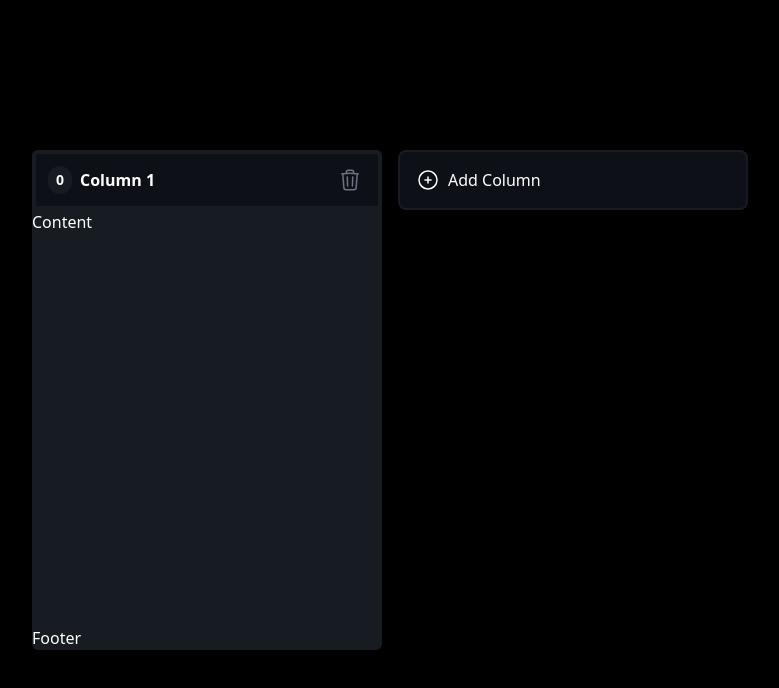
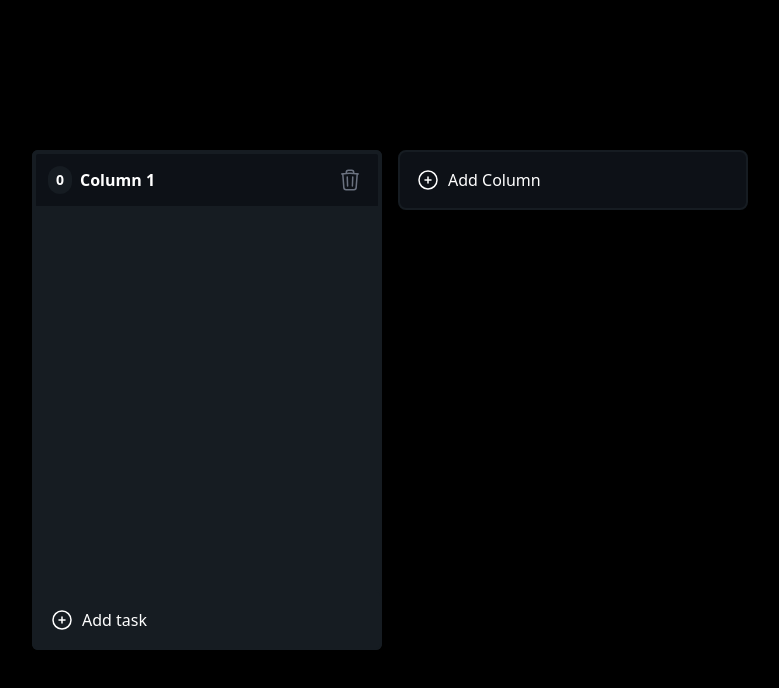
Before and after one commit to matsuboy/t03-dnd-kaban-board, a React (Vite) app: page / in a window 1280 px wide. Both pictures are taken after a click on the button "Add Column". Shown: the top 688 px of the page, without its empty margins (250-1029 px from the left). Built offline with nearby package versions, Linux system fonts and the light colour scheme.

Commit message:
add tasks_50_56

```diff
--- a/src/components/ColumnContainer.tsx
+++ b/src/components/ColumnContainer.tsx
@@ -1,19 +1,28 @@
 import { useSortable } from '@dnd-kit/sortable'
 import { CSS } from '@dnd-kit/utilities'
 import TrashIcon from '../icons/TrashIcon'
-import { Column, Id } from '../types'
+import { Column, Id, Task } from '../types'
 import { useState } from 'react'
+import PlusIcon from '../icons/PlusIcon'
+import TaskCard from './TaskCard'
 
 interface ColumnContainerProps {
   column: Column
   deleteColumn: (id: Id) => void
   updateColumn: (id: Id, title: string) => void
+  createTask: (columnId: Id) => void
+  tasks: Task[]
+
+  deleteTask: (id: Id) => void
 }
 
 export function ColumnContainer({
   column,
   deleteColumn,
   updateColumn,
+  createTask,
+  tasks,
+  deleteTask,
 }: ColumnContainerProps) {
   const [editMode, setEditMode] = useState(false)
 
@@ -144,9 +153,42 @@ export function ColumnContainer({
         </button>
       </div>
       {/**Column task container */}
-      <div className="flex flex-grow">Content</div>
+      <div
+        className="
+                   flex
+                   flex-grow
+                   flex-col
+                   gap-4
+                   p-2
+                   overflow-x-hidden
+                   overflow-y-auto
+                  "
+      >
+        {tasks.map((task) => (
+          <TaskCard key={task.id} task={task} deleteTask={deleteTask} />
+        ))}
+      </div>
       {/**Column footer */}
-      <div>Footer</div>
+      <button
+        className="flex
+                   gap-2
+                   items-center
+                   border-columnBackgroundColor
+                    border-2
+                    rounded-md
+                    p-4
+                   border-x-columnBackgroundColor
+                   hover:bg-mainBackgroundColor
+                   hover:text-rose-500
+                   active:bg-black
+                  "
+        onClick={() => {
+          createTask(column.id)
+        }}
+      >
+        <PlusIcon />
+        Add task
+      </button>
     </div>
   )
 }
--- a/src/components/KanbanBoard.tsx
+++ b/src/components/KanbanBoard.tsx
@@ -1,6 +1,6 @@
 import { useMemo, useState } from 'react'
 import PlusIcon from '../icons/PlusIcon'
-import { Column, Id } from '../types'
+import { Column, Id, Task } from '../types'
 import { ColumnContainer } from './ColumnContainer'
 import {
   DndContext,
@@ -18,6 +18,8 @@ export function KanbanBoard() {
   const [columns, setColumns] = useState<Column[]>([])
   const columnsId = useMemo(() => columns.map((col) => col.id), [columns])
   const [activeColumn, setActiveColumn] = useState<Column | null>()
+
+  const [tasks, setTasks] = useState<Task[]>([])
 
   const sensors = useSensors(
     useSensor(PointerSensor, {
@@ -54,6 +56,9 @@ export function KanbanBoard() {
                   column={column}
                   deleteColumn={deleteColumn}
                   updateColumn={updateColumn}
+                  createTask={createTask}
+                  tasks={tasks.filter((task) => task.columnId === column.id)}
+                  deleteTask={deleteTask}
                 />
               ))}
             </SortableContext>
@@ -90,6 +95,11 @@ export function KanbanBoard() {
                 column={activeColumn}
                 deleteColumn={deleteColumn}
                 updateColumn={updateColumn}
+                createTask={createTask}
+                deleteTask={deleteTask}
+                tasks={tasks.filter(
+                  (task) => task.columnId === activeColumn.id
+                )}
               />
             )}
           </DragOverlay>,
@@ -149,6 +159,23 @@ export function KanbanBoard() {
 
     setColumns(newColumns)
   }
+
+  function createTask(columnId: Id) {
+    const newTask: Task = {
+      id: generateId(),
+      columnId,
+      content: `Task ${tasks.length + 1}`,
+    }
+
+    setTasks([...tasks, newTask])
+  }
+
+  function deleteTask(id: Id) {
+    console.log('deleteTask')
+    const newTasks = tasks.filter((task) => task.id !== id)
+
+    setTasks(newTasks)
+  }
 }
 
 function generateId() {
--- /dev/null
+++ b/src/components/TaskCard.tsx
@@ -0,0 +1,62 @@
+import { useState } from 'react'
+import TrashIcon from '../icons/TrashIcon'
+import { Id, Task } from '../types'
+
+type TaskCardProps = {
+  task: Task
+  deleteTask: (id: Id) => void
+}
+
+function TaskCard({ task, deleteTask }: TaskCardProps) {
+  const [mouseIsOver, setMouseIsOver] = useState(false)
+  return (
+    <div
+      className="
+            bg-mainBackgroundColor
+            p-2.5
+            h-[100px]
+            min-h-[100px]
+            items-center
+            flex
+            text-left
+            rounded-xl
+            hover:ring-2
+            hover:ring-inset
+            hover:ring-rose-500
+            cursor-grab
+            relative
+           "
+      onMouseEnter={() => {
+        setMouseIsOver(true)
+      }}
+      onMouseLeave={() => {
+        setMouseIsOver(false)
+      }}
+    >
+      {task.content}
+      {mouseIsOver && (
+        <button
+          onClick={() => {
+            deleteTask(task.id)
+          }}
+          className="
+                stroke-white
+                  absolute
+                  right-4
+                  top-1/2
+                  -translate-y-1/2
+                  bg-columnBackgroundColor
+                  p-2
+                  rounded
+                  opacity-60
+                  hover:opacity-100
+                  "
+        >
+          <TrashIcon />
+        </button>
+      )}
+    </div>
+  )
+}
+
+export default TaskCard
--- a/src/types.ts
+++ b/src/types.ts
@@ -4,3 +4,9 @@ export type Column = {
   id: Id
   title: string
 }
+
+export type Task = {
+  id: Id;
+  columnId: Id;
+  content: string;
+}
```
